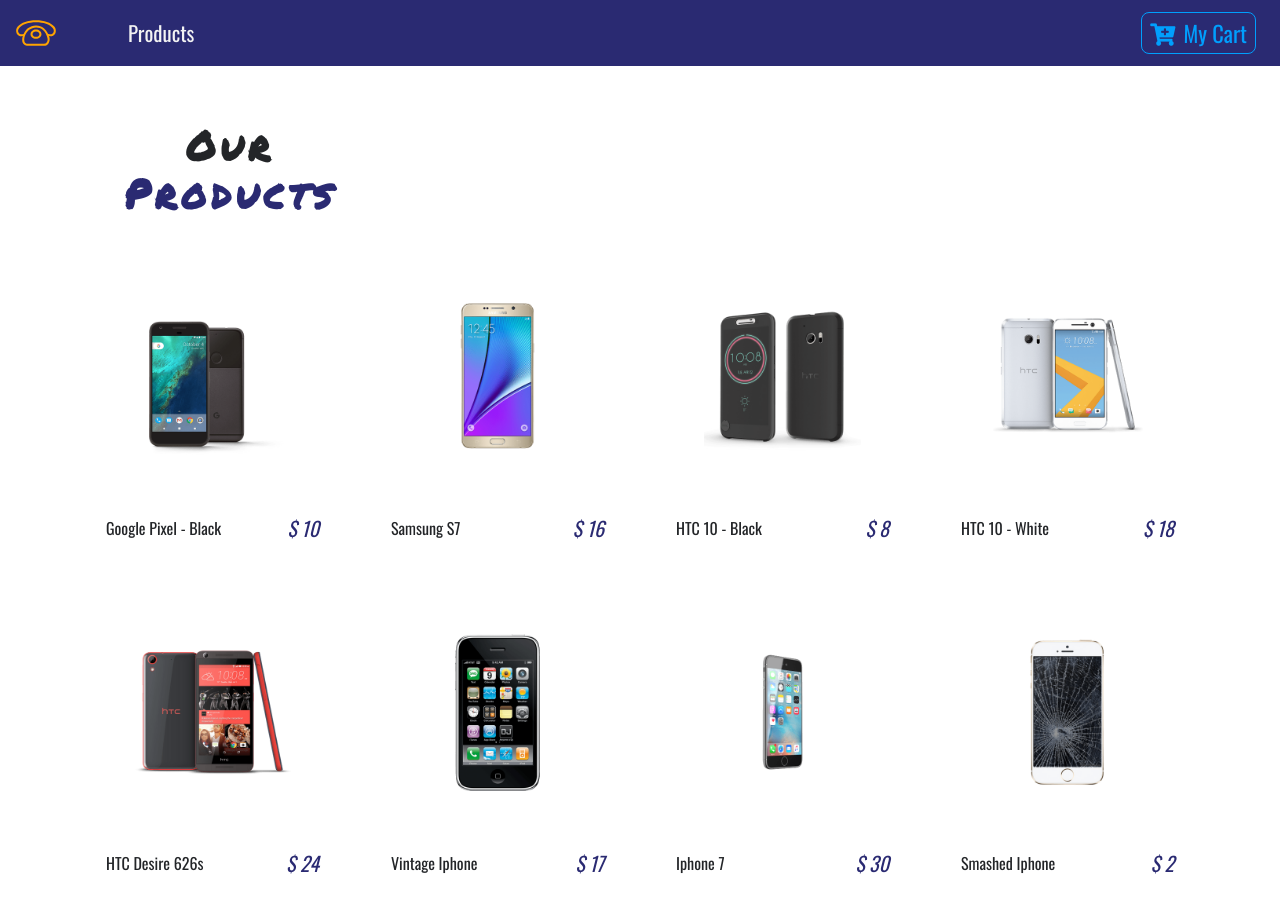
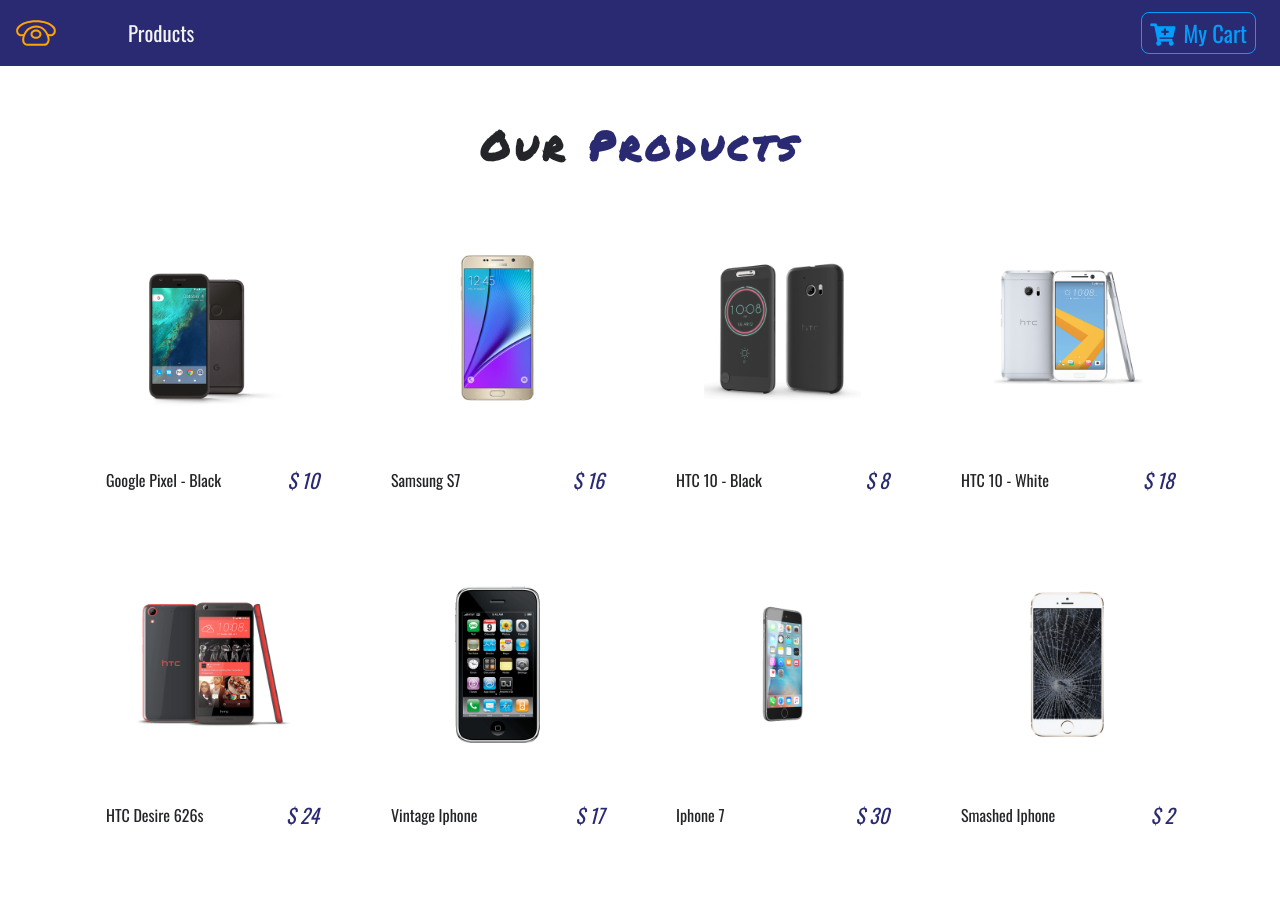
Before and after one commit to Harshaou/Ecommerce, a React (Create React App) app: page / in a window 1280 px wide. Shown: the top 912 px of the page. Built offline with nearby package versions, Linux system fonts and the light colour scheme.

Commit message:
finished

```diff
--- a/package.json
+++ b/package.json
@@ -9,6 +9,7 @@
     "bootstrap": "^4.5.0",
     "react": "^16.13.1",
     "react-dom": "^16.13.1",
+    "react-paypal-express-checkout": "^1.0.5",
     "react-router-dom": "^5.2.0",
     "react-scripts": "3.4.1",
     "styled-components": "^5.1.1"
--- a/src/components/ProductList.js
+++ b/src/components/ProductList.js
@@ -1,4 +1,5 @@
 import React, { Component } from 'react';
+import styled from "styled-components";
 import Product from './Product';
 import Title from './Title'
 import {ProductConsumer} from '../context'
@@ -8,27 +9,25 @@
     render() {
 
         return (
-            <div className='py-5'>
+          <ProductWrapper className="py-5">
           <div className="container">
-                    <div className="row">
-                        <Title name='Our' title='Products' />
-                    </div>
+            <Title name="our" title="products" />
             <div className="row">
               <ProductConsumer>
-                            {(value) => {
+                {value => {
                   return value.products.map(product => {
-                                return <Product key={product.id} product={product} />
-                               })
-
+                    return <Product key={product.id} product={product} />;
+                  });
                 }}
               </ProductConsumer>
             </div>
           </div>
-            </div>
+        </ProductWrapper>
+
         );
     }
 }
 
-
+const ProductWrapper = styled.section``;
 
 export default ProductList;
--- a/src/components/Title.js
+++ b/src/components/Title.js
@@ -3,12 +3,12 @@
 const Title = ({name,title}) => {
     return (
         <div className="row">
-            <div className="col-10 mx-auto my-2 text-center text-title">
-                <h1 className="text-capitalize text-center font-weight-bold">
-                {name} <strong className="text-blue">{title}</strong>
-                </h1>
-            </div>
-        </div>
+        <div className="col-10 mx-auto my-2 text-center text-title">
+        <h1 className="text-capitalize font-weight-bold">
+          {name} <strong className="text-blue">{title}</strong>
+        </h1>
+      </div>
+    </div>
     );
 }
 
--- a/src/components/cart/Cart.js
+++ b/src/components/cart/Cart.js
@@ -20,7 +20,7 @@
                                 <Title  name={'Your'} title={'cart'} />
                                 <CartColumn />
                                 <CartList value={value} />
-                                <CartTotal value={value} />
+                                <CartTotal value={value} history={this.props.history} />
                                 </div>
                             )
                         } else {
```
Also changed, not shown: 1 other file (tests, documents, lock files or other folders). Lines whose indentation alone changed are shown as unchanged.
